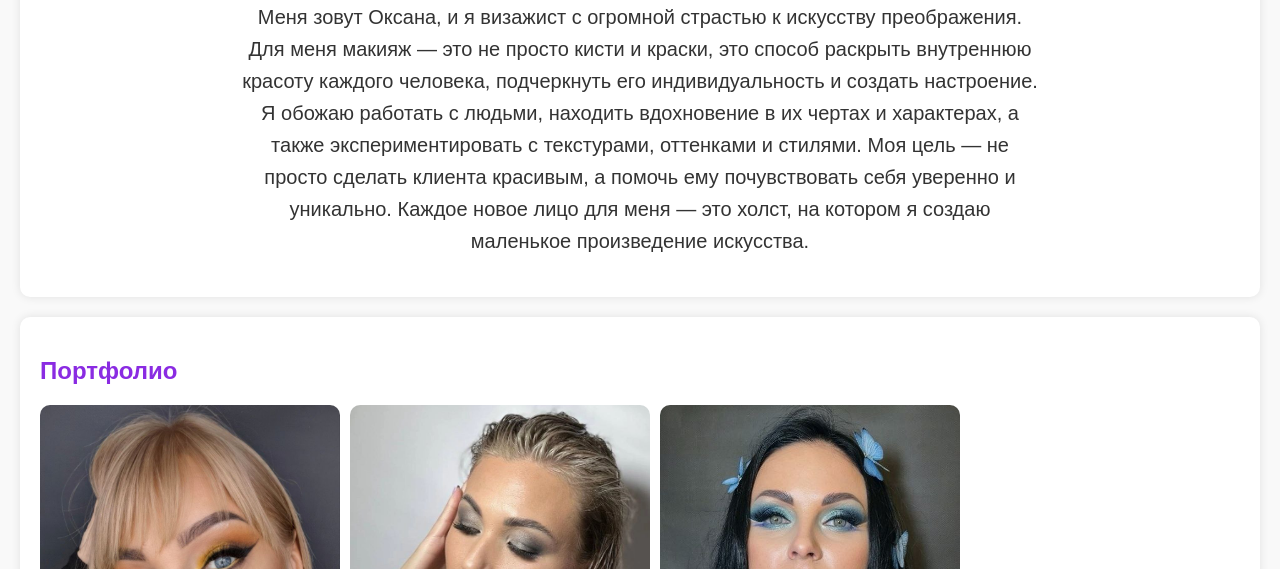
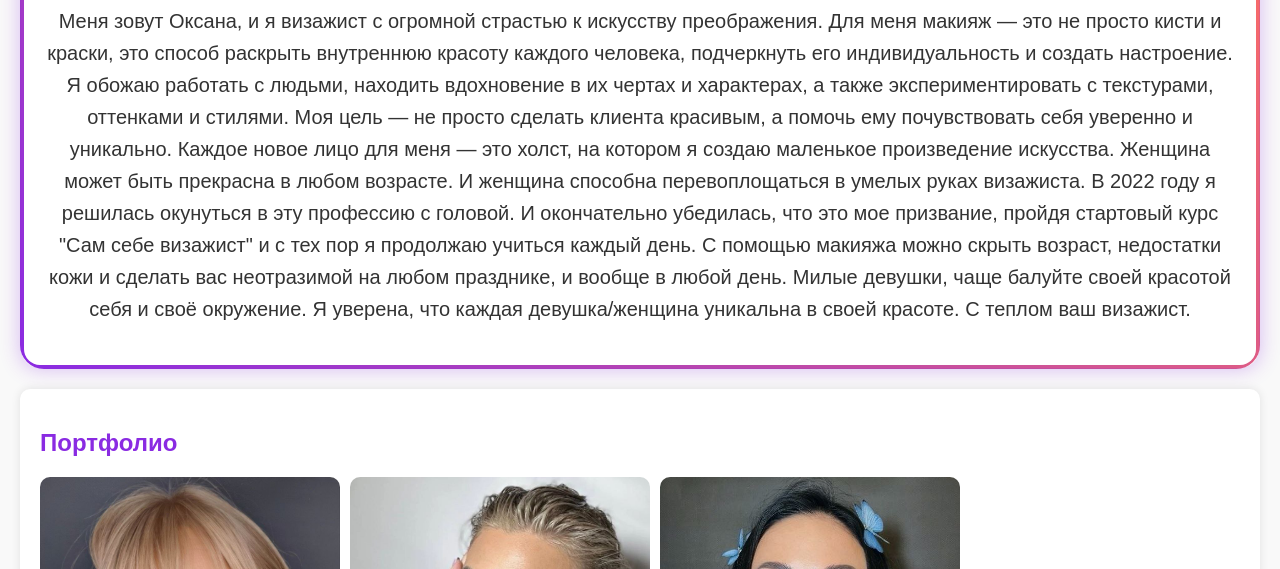
Before and after one commit to Irina-lol/makeup-artist-site, a plain HTML site: page index.html in a window 1280 px wide. Shown: the part 615-1184 px from the top of the page. Drawn offline with nearby package versions, Linux system fonts and the light colour scheme.

Commit message:
Отредактировала секцию Обо мне

```diff
--- a/index.html
+++ b/index.html
@@ -56,7 +56,17 @@
       Моя цель — не просто сделать клиента красивым, а помочь
       ему почувствовать себя уверенно и уникально. Каждое
       новое лицо для меня — это холст, на котором я создаю
-      маленькое произведение искусства.
+      маленькое произведение искусства. Женщина может быть
+      прекрасна в любом возрасте. И женщина способна перевоплощаться
+      в умелых руках визажиста. В 2022 году я решилась окунуться в
+      эту профессию с головой. И окончательно убедилась, что это
+      мое призвание, пройдя стартовый курс "Сам себе визажист"
+      и с тех пор я продолжаю учиться каждый день. С помощью
+      макияжа можно скрыть возраст, недостатки кожи и сделать
+      вас неотразимой на любом празднике, и вообще в любой день.
+      Милые девушки, чаще балуйте своей красотой себя и своё
+      окружение. Я уверена, что каждая девушка/женщина уникальна
+      в своей красоте. С теплом ваш визажист.
     </p>
   </section>
 
--- a/style.css
+++ b/style.css
@@ -129,9 +129,12 @@ section {
   text-align: center; /* Выравниваем текст по центру */
   padding: 40px 20px; /* Добавим отступы */
   background-color: white; /* Белый фон */
-  border-radius: 10px; /* Закруглим углы */
-  box-shadow: 0 0 10px rgba(0, 0, 0, 0.1); /* Легкая тень */
+  border-radius: 20px; /* Закруглим углы */
+  box-shadow: 0 0 20px rgba(138, 43, 226, 0.3); /* Тень с фиолетовым оттенком */
   margin: 20px; /* Отступы вокруг секции */
+  border: 4px solid transparent; /* Прозрачная рамка */
+  background-clip: padding-box; /* Чтобы градиент не выходил за рамку */
+  position: relative;
 }
 
 #about h2 {
@@ -144,8 +147,20 @@ section {
   font-size: 20px; /* Увеличим размер текста */
   color: #333; /* Темно-серый цвет */
   line-height: 1.6; /* Увеличим межстрочный интервал */
-  max-width: 800px; /* Ограничим ширину текста */
+  max-width: 1200px; /* Ещё больше увеличим ширину текста */
   margin: 0 auto; /* Центрируем текст */
+}
+
+#about::before {
+  content: '';
+  position: absolute;
+  top: -4px;
+  left: -4px;
+  right: -4px;
+  bottom: -4px;
+  background: linear-gradient(45deg, #8a2be2, #ff6f61); /* Градиентная рамка */
+  border-radius: 24px; /* Закругление углов */
+  z-index: -1;
 }
 
 h2 {
```
